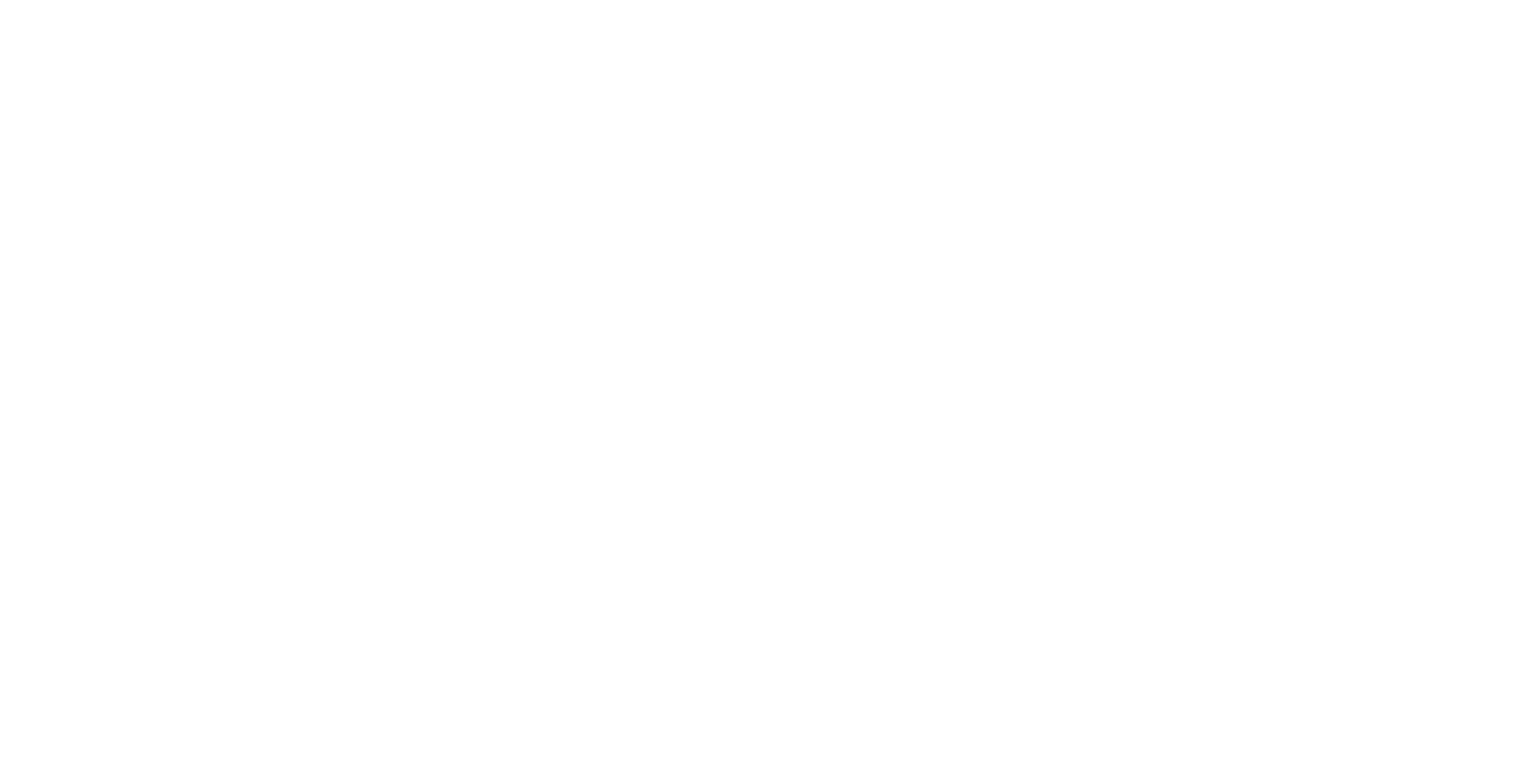
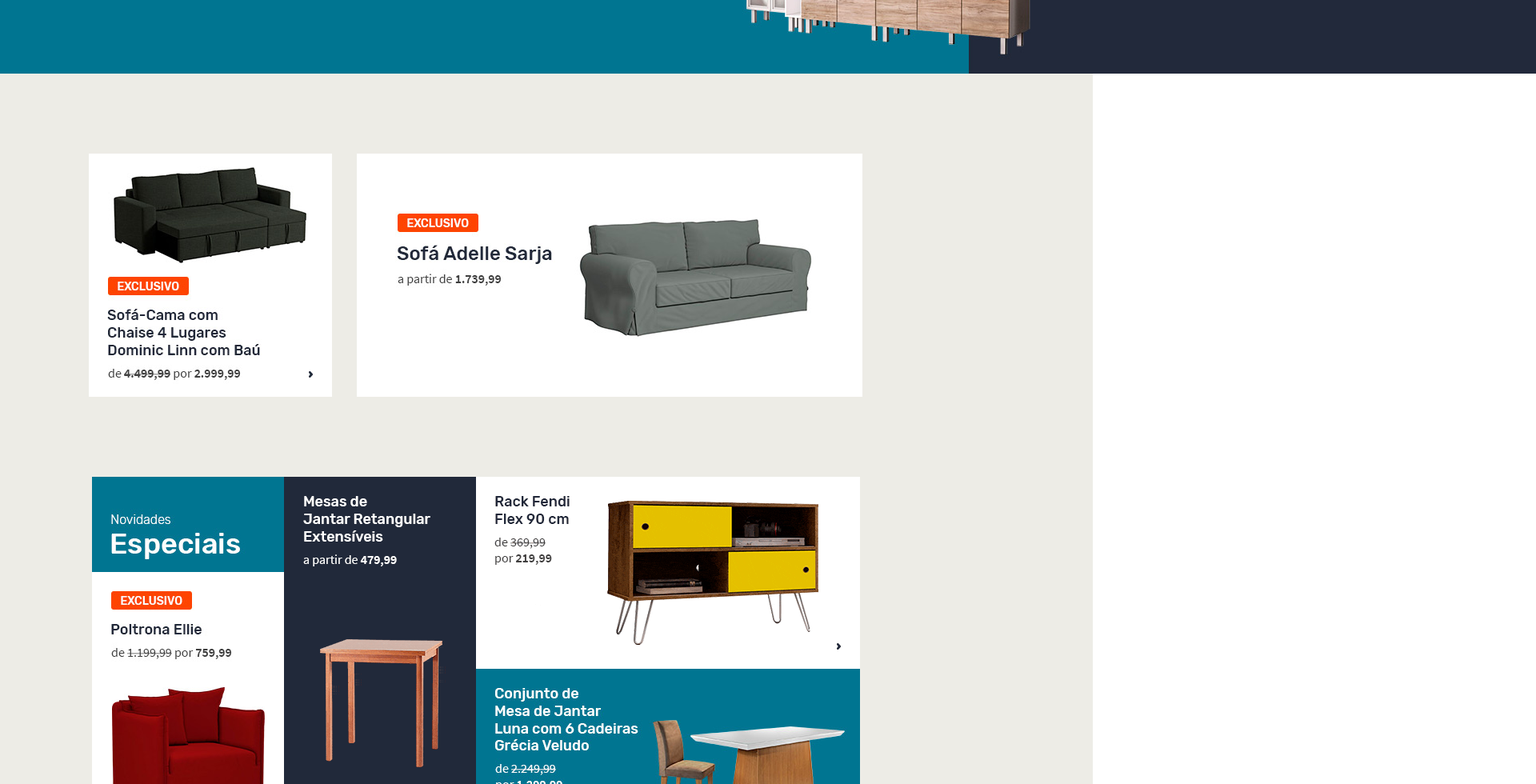
Before and after one commit to Biahellens/mobly-teste, a React (Create React App) app: page / in a window 1280 px wide. Shown: the part 1344-2324 px from the top of the page at 80% size, 1920 px wide, since content can reach past the window. Before the commit the page ends 800 px from the top, so only its background shows below. Built offline with nearby package versions, Linux system fonts and the light colour scheme.

Commit message:
feat(main) Adicionando page Home

```diff
--- a/src/pages/Home/index.tsx
+++ b/src/pages/Home/index.tsx
@@ -1,7 +1,7 @@
 //dependecies
 
 //conponentes
-import { ResponsiveAppBar } from '../../components'
+import { ResponsiveAppBar, Launch, SpotLight } from '../../components'
 
 import { Container, Wrapper } from './style'
 
@@ -13,6 +13,12 @@
       <Container>
         <ResponsiveAppBar />
       </Container>
+      <Container>
+        <SpotLight />
+      </Container>
+      <Container>
+        <Launch />
+      </Container>
     </Wrapper>
   )
 }
```
